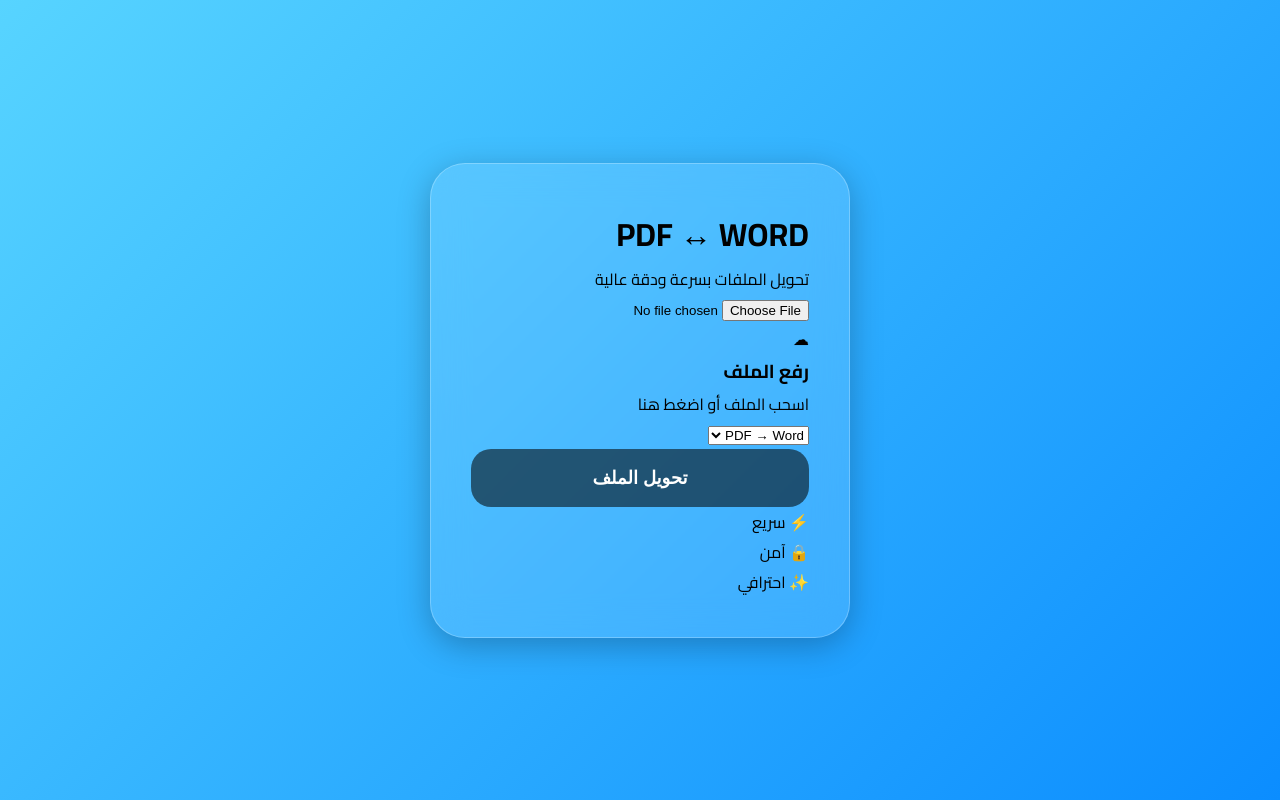
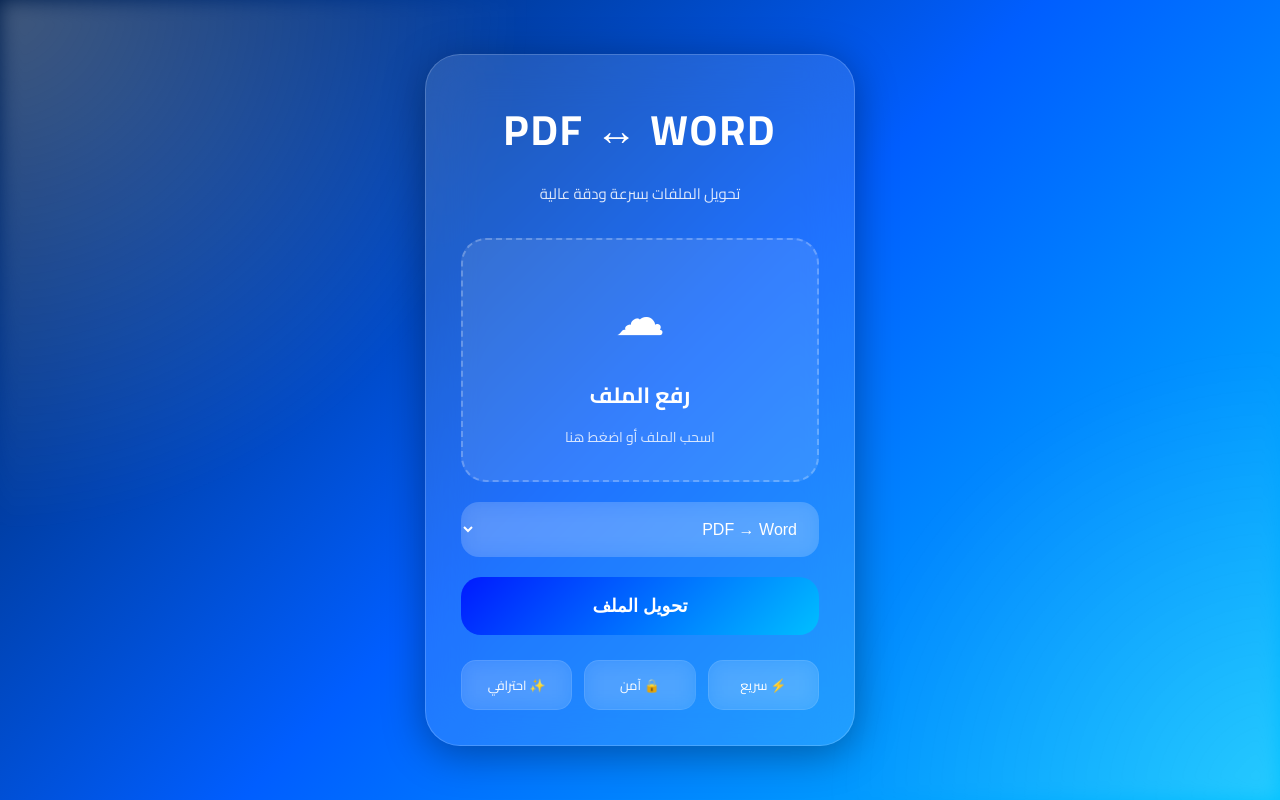
Before and after one commit to sparrowal3amre-design/pdf-word-converter2, a Flask app: page / in a window 1280 px wide. Run offline with Flask 3, Linux system fonts and the light colour scheme.

Commit message:
Update style.css

```diff
--- a/static/style.css
+++ b/static/style.css
@@ -10,56 +10,47 @@ font-family:'Cairo',sans-serif;
 
 height:100vh;
 
-overflow:hidden;
-
 display:flex;
 justify-content:center;
 align-items:center;
 
+overflow:hidden;
+
 background:
 linear-gradient(
 135deg,
-#57d4ff,
-#0b8dff
+#001f4d,
+#005eff,
+#00c3ff
 );
 
 position:relative;
 }
 
-.bg-blur{
+.bg{
 
 position:absolute;
 
-border-radius:50%;
+width:100%;
+height:100%;
 
-filter:blur(100px);
+background:
+radial-gradient(
+circle at top left,
+rgba(255,255,255,0.25),
+transparent 35%
+),
 
-opacity:0.5;
+radial-gradient(
+circle at bottom right,
+rgba(255,255,255,0.15),
+transparent 30%
+);
+
+filter:blur(10px);
 }
 
-.blur1{
-
-width:300px;
-height:300px;
-
-background:#ffffff;
-
-top:-100px;
-right:-100px;
-}
-
-.blur2{
-
-width:250px;
-height:250px;
-
-background:#0011ff;
-
-bottom:-80px;
-left:-80px;
-}
-
-.main-container{
+.container{
 
 width:100%;
 
@@ -68,13 +59,15 @@ justify-content:center;
 align-items:center;
 
 padding:20px;
+
+z-index:10;
 }
 
 .glass-card{
 
-width:420px;
+width:430px;
 
-padding:40px;
+padding:35px;
 
 border-radius:35px;
 
@@ -85,35 +78,48 @@ background:rgba(
 0.12
 );
 
-backdrop-filter:blur(18px);
+backdrop-filter:blur(25px);
 
 border:1px solid rgba(
 255,
 255,
 255,
-0.25
+0.18
 );
 
 box-shadow:
-0 8px 32px rgba(
+0 8px 40px rgba(
 0,
 0,
 0,
-0.25
+0.35
 );
 
-position:relative;
-z-index:10;
+animation:fade 1s ease;
 }
 
-.logo{
+@keyframes fade{
+
+from{
+opacity:0;
+transform:translateY(20px);
+}
+
+to{
+opacity:1;
+transform:translateY(0);
+}
+
+}
+
+.top{
 
 text-align:center;
 
-margin-bottom:35px;
+margin-bottom:30px;
 }
 
-.logo h1{
+.top h1{
 
 font-size:42px;
 
@@ -123,27 +129,103 @@ color:white;
 
 margin-bottom:10px;
 
-letter-spacing:1px;
+letter-spacing:2px;
 }
 
-.logo p{
+.top p{
 
 color:rgba(
 255,
 255,
 255,
-0.8
+0.85
 );
 
 font-size:15px;
 }
 
-.upload-box{
+.upload-area{
+
+display:block;
+
+width:100%;
+
+padding:30px;
+
+border-radius:25px;
+
+background:rgba(
+255,
+255,
+255,
+0.10
+);
+
+border:2px dashed rgba(
+255,
+255,
+255,
+0.25
+);
+
+cursor:pointer;
+
+transition:0.3s;
 
 margin-bottom:20px;
 }
 
-.upload-box input{
+.upload-area:hover{
+
+transform:scale(1.02);
+
+background:rgba(
+255,
+255,
+255,
+0.15
+);
+}
+
+.upload-area input{
+
+display:none;
+}
+
+.upload-content{
+
+text-align:center;
+
+color:white;
+}
+
+.upload-icon{
+
+font-size:50px;
+
+margin-bottom:10px;
+}
+
+.upload-content h3{
+
+font-size:22px;
+
+margin-bottom:8px;
+}
+
+.upload-content p{
+
+font-size:14px;
+
+opacity:0.8;
+}
+
+.select-wrapper{
+
+margin-bottom:20px;
+}
+
+select{
 
 width:100%;
 
@@ -151,7 +233,9 @@ padding:18px;
 
 border:none;
 
-border-radius:20px;
+outline:none;
+
+border-radius:18px;
 
 background:rgba(
 255,
@@ -162,42 +246,7 @@ background:rgba(
 
 color:white;
 
-font-size:15px;
-
-outline:none;
-
-backdrop-filter:blur(10px);
-}
-
-.select-box{
-
-margin-bottom:25px;
-}
-
-.select-box select{
-
-width:100%;
-
-padding:18px;
-
-border:none;
-
-border-radius:20px;
-
-background:rgba(
-255,
-255,
-255,
-0.15
-);
-
-color:white;
-
-font-size:15px;
-
-outline:none;
-
-cursor:pointer;
+font-size:16px;
 
 backdrop-filter:blur(10px);
 }
@@ -216,18 +265,18 @@ border:none;
 
 border-radius:20px;
 
-background:rgba(
-0,
-0,
-0,
-0.55
+background:
+linear-gradient(
+135deg,
+#001aff,
+#00bfff
 );
 
 color:white;
 
 font-size:18px;
 
-font-weight:600;
+font-weight:700;
 
 cursor:pointer;
 
@@ -236,48 +285,37 @@ transition:0.3s;
 
 button:hover{
 
-transform:translateY(-2px);
+transform:translateY(-3px);
 
-background:rgba(
+box-shadow:
+0 10px 30px rgba(
 0,
 0,
 0,
-0.75
-);
-
-box-shadow:
-0 10px 25px rgba(
-0,
-0,
-0,
-0.25
+0.35
 );
 }
 
-.features{
-
-margin-top:30px;
+.bottom{
 
 display:flex;
 
 justify-content:space-between;
 
-gap:10px;
+gap:12px;
+
+margin-top:25px;
 }
 
-.feature{
+.item{
 
 flex:1;
 
 padding:12px;
 
-border-radius:15px;
-
 text-align:center;
 
-font-size:13px;
-
-color:white;
+border-radius:15px;
 
 background:rgba(
 255,
@@ -286,13 +324,17 @@ background:rgba(
 0.10
 );
 
+color:white;
+
+font-size:13px;
+
 backdrop-filter:blur(10px);
 
 border:1px solid rgba(
 255,
 255,
 255,
-0.15
+0.10
 );
 }
 
@@ -302,15 +344,15 @@ border:1px solid rgba(
 
 width:100%;
 
-padding:30px 20px;
+padding:25px;
 }
 
-.logo h1{
+.top h1{
 
-font-size:32px;
+font-size:34px;
 }
 
-.features{
+.bottom{
 
 flex-direction:column;
 }
```
